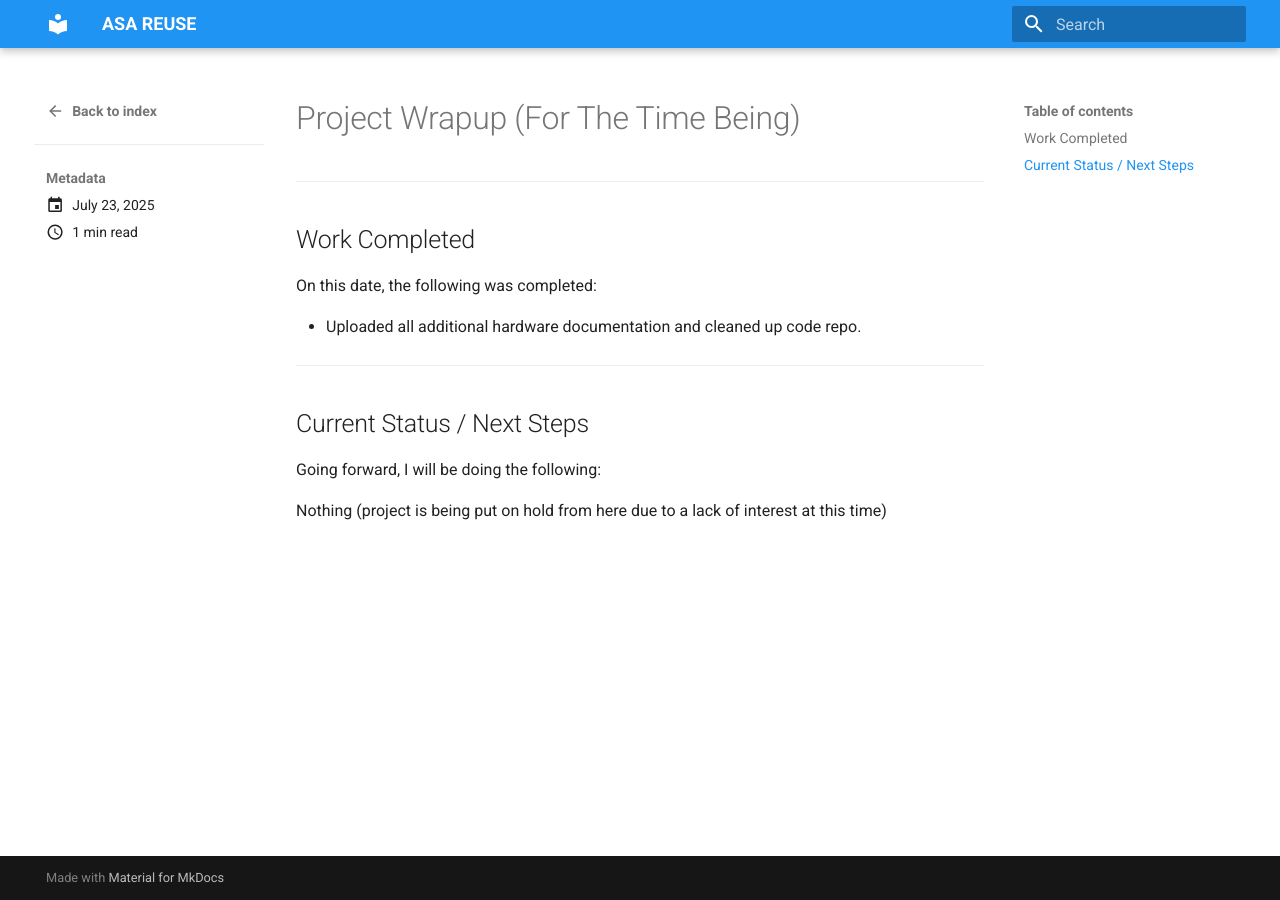
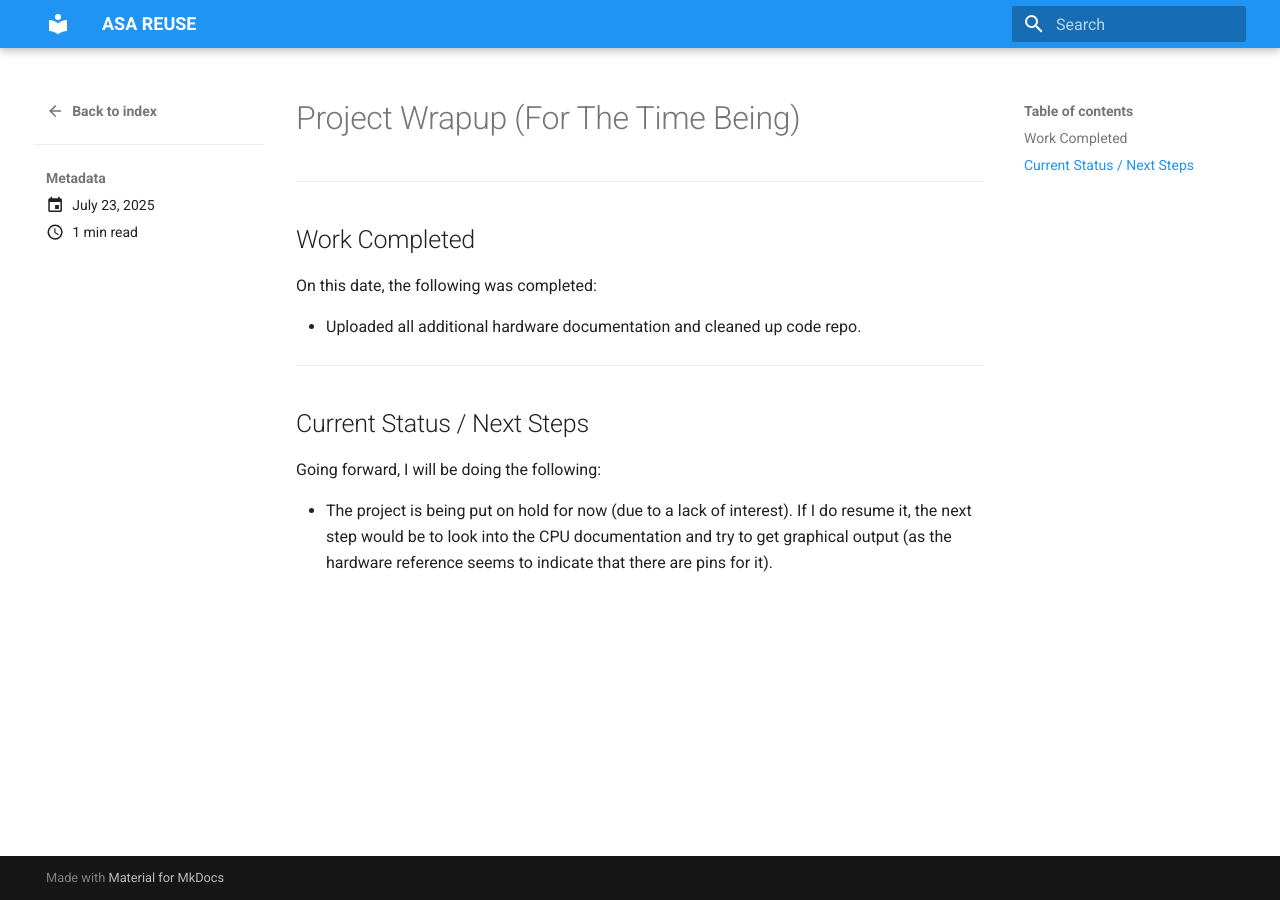
Before and after one commit to drinferno2001/ASA_REUSE_WIKI, an MkDocs documentation site: the page built from docs/blog/posts/07_23_2025.md, in a window 1280 px wide. Built offline with MkDocs 1.6.1 and Material for MkDocs 9.7.7, drawn with Linux system fonts in a browser that asks for light colours.

Commit message:
Added final note (I can I want to resume the project).

```diff
--- a/docs/blog/posts/07_23_2025.md
+++ b/docs/blog/posts/07_23_2025.md
@@ -21,4 +21,6 @@ On this date, the following was completed:
 
 Going forward, I will be doing the following:
 
-Nothing (project is being put on hold from here due to a lack of interest at this time)
+- The project is being put on hold for now (due to a lack of interest). If I do resume it,
+  the next step would be to look into the CPU documentation and try to get graphical output
+  (as the hardware reference seems to indicate that there are pins for it).
```
